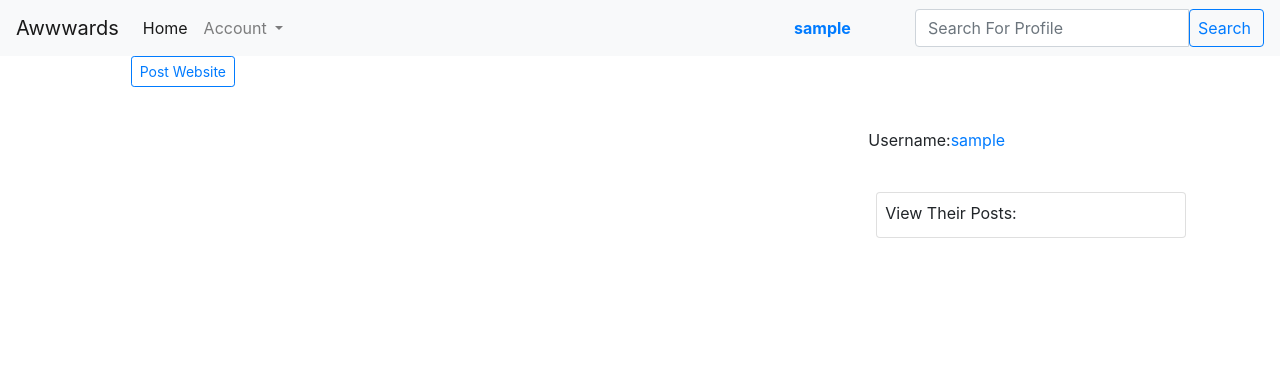
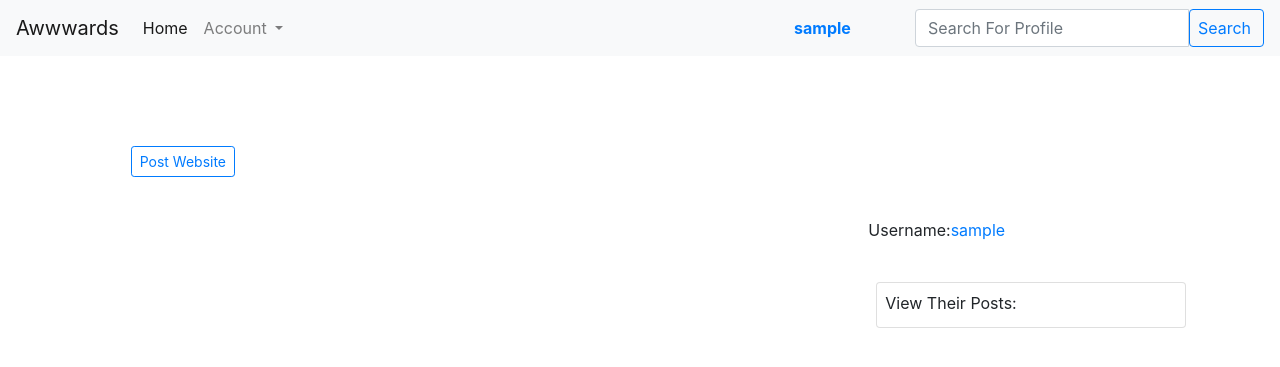
Before and after one commit to Nelly-ayebale/awwwards, a Django app: page / in a window 1280 px wide. Shown: the top 367 px of the page. Run offline with Django 3.2, Linux system fonts and the light colour scheme; the visitor is signed in with stand-in values (Sample User, id 1); data comes from the database, SQL or seed files in the repository; data that the repository does not hold is empty; some libraries are stand-ins or nearby versions.

Commit message:
Gave more styles to the home.html

```diff
--- a/awards/templates/awards/home.html
+++ b/awards/templates/awards/home.html
@@ -2,7 +2,7 @@
 {% load static %}
 {% load bootstrap4 %}
 {% block content %}
-<div class="container-fluid">
+<div class="container-fluid" style="margin-top: 7%;">
     <div class=" row">
         <div class="col-md-1"></div>
         <div class="col-md-7">
```
